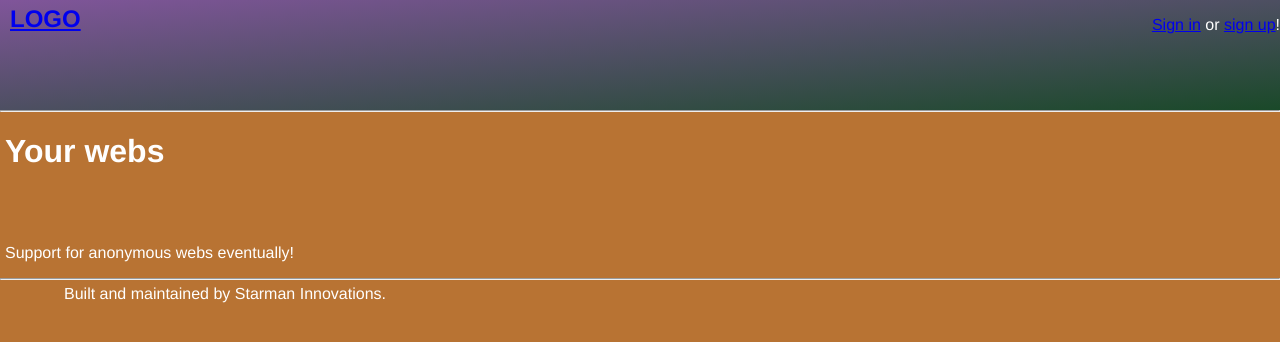
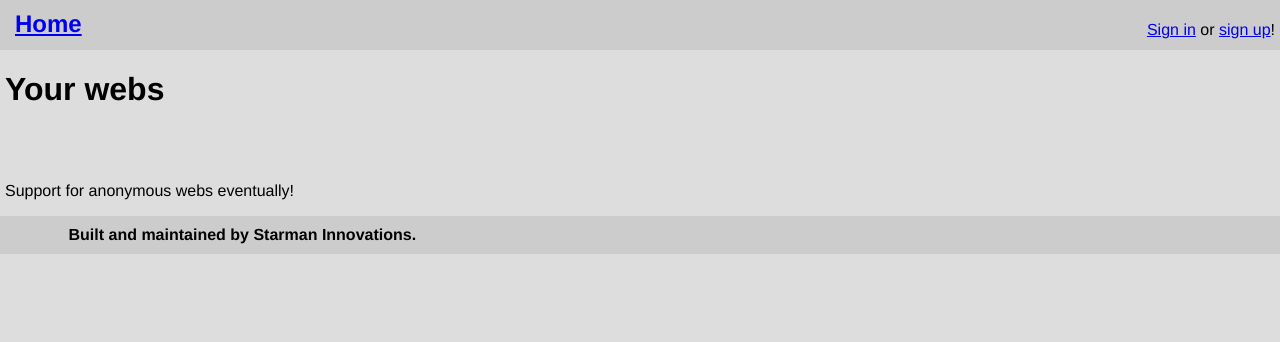
Before and after one commit to elendiastarman/IdeaGrapher, a Flask app: page / in a window 1280 px wide. Shown: the top 342 px of the page. Run offline with Flask 2, Linux system fonts and the light colour scheme; some libraries are stand-ins or nearby versions.

Commit message:
Tweak appearance.

```diff
--- a/webviz/static/headerfooter.css
+++ b/webviz/static/headerfooter.css
@@ -1,7 +1,7 @@
 body {
     margin: 0px;
-    background-color: #B87333;
-    color: #FFF;
+    background-color: #DDD;
+    color: #000;
     font-family: Helvetica;
 }
 
@@ -25,12 +25,14 @@ body {
     font-size: 24px;
 }
 
+#header, #footer {
+    background-color: #CCC;
+    padding: 5px;
+}
 #header {
-    height: 110px;
-	background-image: -webkit-linear-gradient(to bottom right, #80559a, #1a4929);
-	background-image: -o-linear-gradient(to right, #80559a, #1a4929);
-	background-image: -moz-linear-gradient(to right, #80559a, #1a4929);
-	background-image: linear-gradient(to bottom right, #80559a, #1a4929);
+    height: 40px;
+}
+#footer {
 }
 
 #content {
--- a/webviz/static/render.js
+++ b/webviz/static/render.js
@@ -243,7 +243,7 @@ function drawSync() {
 
   vData.exit().remove();
 
-  let eData = field.selectAll('.edge').data(edgeIds);
+  let eData = field.selectAll('.edge').data(edgeIds, function(d){ return d; });
   let eGroup = eData.enter().append('g')
     .attr('class', 'edge')
     .attr('id', function(d){ return d; });
@@ -257,7 +257,7 @@ function drawSync() {
 }
 
 function draw() {
-  let vData = field.selectAll('.vertex');
+  let vData = field.selectAll('.vertex').data(vertexIds, function(d){ return d; });
   vData.selectAll('circle')
     .attr('cx', function(d){ return vertices[d]['screen']['x']; })
     .attr('cy', function(d){ return vertices[d]['screen']['y']; })
@@ -273,7 +273,7 @@ function draw() {
   vData.selectAll('text.inner')
     .style('stroke-width', 1 / fS);
 
-  let eData = field.selectAll('.edge').data(edgeIds);
+  let eData = field.selectAll('.edge').data(edgeIds, function(d){ return d; });
   eData.selectAll('line')
     .attr('x1', function(d){ return edges[d]['start_vertices'][0]['screen']['x']; })
     .attr('y1', function(d){ return edges[d]['start_vertices'][0]['screen']['y']; })
--- a/webviz/templates/headerfooter.html
+++ b/webviz/templates/headerfooter.html
@@ -15,25 +15,18 @@
 
         <div style="float:left">
             <ul class="tabs">
-                <li><a href="{{ url_for('home_view') }}">LOGO</a></li>
-                <!--<li>Artists</li>-->
-                <!--<li>Items</li>
-                <li>Tags</li>
-                <li>Portfolio</li>
-                <li>About</li>-->
+                <li><a href="{{ url_for('home_view') }}">Home</a></li>
             </ul>
         </div>
     </div>
 
-    <hr style="clear:both; margin:0"/>
 
     <div id="content">
         {% block content %}{% endblock %}
     </div>
 
-    <hr style="clear:both; margin:0;"/>
     <div id="footer">
-        <p style="width: 90%; margin: 5px auto;">Built and maintained by Starman Innovations.</p>
+        <p style="width: 90%; margin: 5px auto;"><strong>Built and maintained by Starman Innovations.</strong></p>
     </div>
 {% endblock %}
 
```
Also changed, not shown: webviz/static/render.css (+4 -3 lines).
